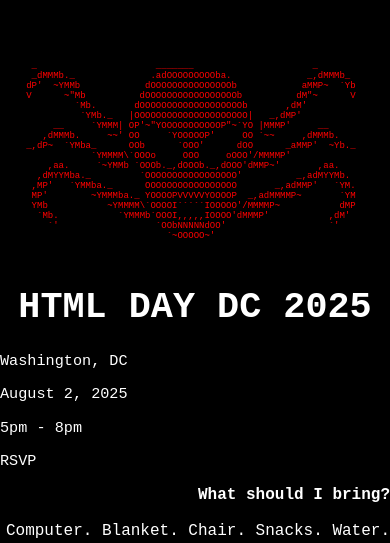
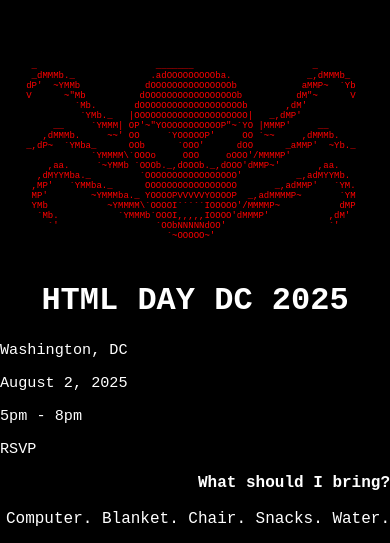
Before and after one commit to nadiaford/HTML-Day-DC-2025, a plain HTML site: page index.html in a window 390 px wide. Shown: the top 543 px of the page. Drawn offline with Linux system fonts and the light colour scheme; a script that the page names is missing.

Commit message:
Update index.html

```diff
--- a/index.html
+++ b/index.html
@@ -101,7 +101,7 @@
 
     @media (max-width: 480px) {
       h1 {
-        font-size: 2.3em;
+        font-size: 2em;
       }
 
       pre {
```
